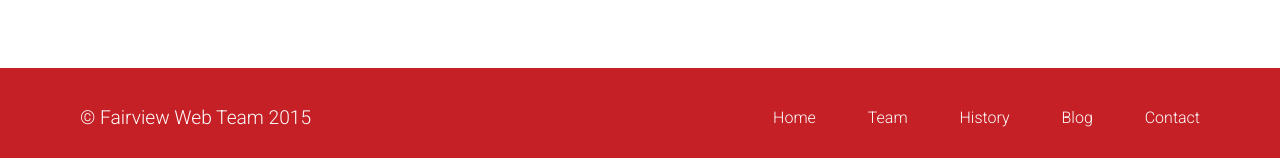
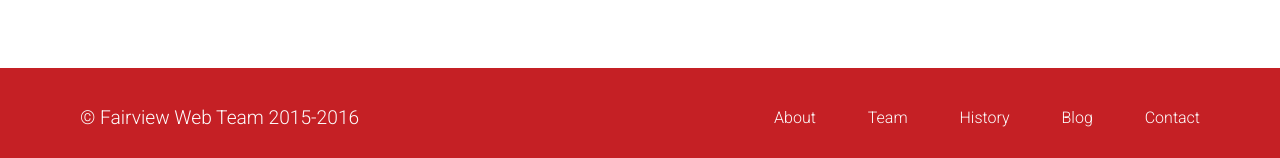
Before and after one commit to edwardwawrzynek/fairviewhs.github.io, a Jekyll site: the page built from index.html, in a window 1280 px wide. Shown: the part 770-928 px from the top of the page. Built offline with Jekyll 4.4.1, drawn with Linux system fonts in a browser that asks for light colours.

Commit message:
Fix footer styling and add 2016 to copyright

```diff
--- a/_includes/footer.html
+++ b/_includes/footer.html
@@ -1,9 +1,9 @@
 <footer class="app-footer">
   <div class="footer-wrapper">
-    <h4 class="copyright">© Fairview Web Team 2015</h4>
+    <h4 class="copyright">© Fairview Web Team 2015-2016</h4>
     <nav class="footer-nav">
       <ul>
-        <li><a href="/">Home</a></li>
+        <li><a href="/">About</a></li>
         <li><a href="/team/">Team</a></li>
         <li><a href="/history/">History</a></li>
         <li><a href="/blog/">Blog</a></li>
--- a/css/app.scss
+++ b/css/app.scss
@@ -150,7 +150,7 @@ footer {
         text-decoration: none;
 
         &:hover {
-          text-decoration: underline;
+          border-bottom: solid 0.05em #fff;
         }
       }
     }
```
